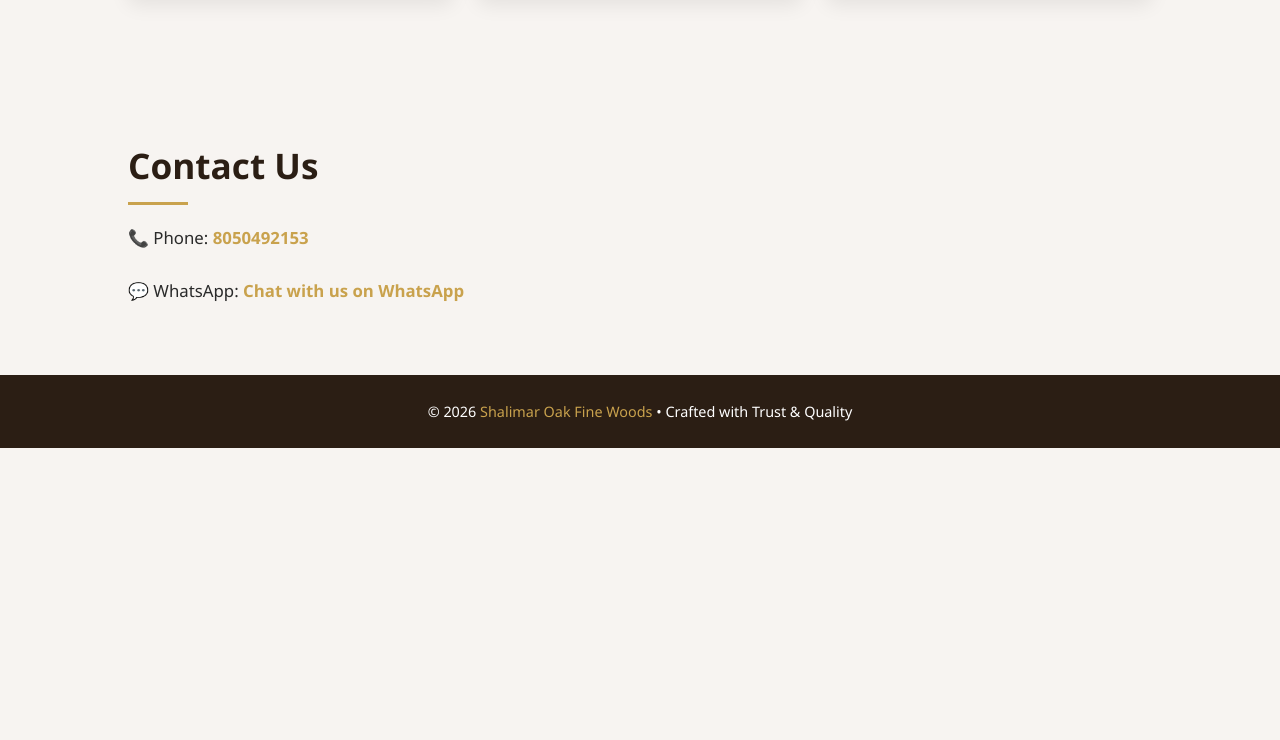
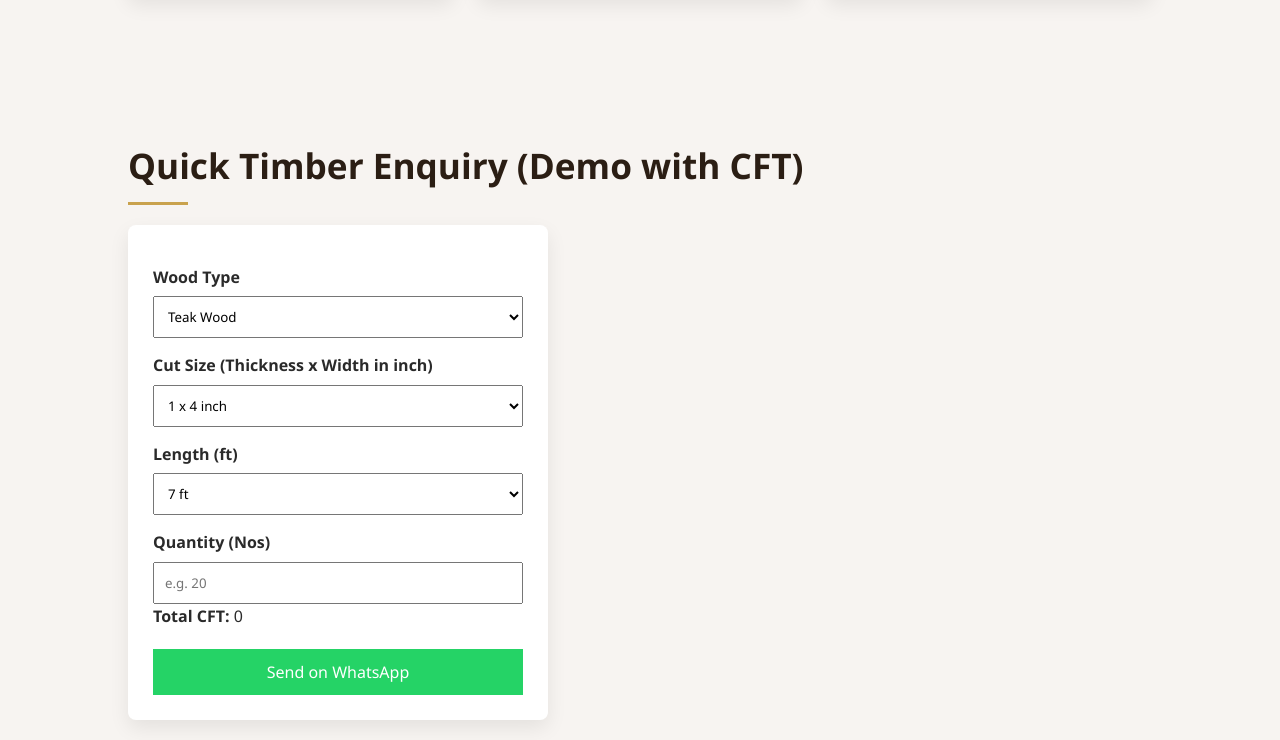
Before and after one commit to shahidmohammed1033-hue/Shalimar-Oak-Fine-Woods, a plain HTML site: page index.html in a window 1280 px wide. Shown: the part 2080-2820 px from the top of the page. Before the commit the page ends 2528 px from the top, so only its background shows below. Drawn offline with Linux system fonts and the light colour scheme.

Commit message:
Add demo order form for timber enquiries
Added a demo order form for quick timber enquiries, including wood type, cut size, length, and quantity inputs. Implemented CFT calculation and WhatsApp sharing functionality.

```diff
--- a/index.html
+++ b/index.html
@@ -289,6 +289,117 @@
   color: #4a3222;
 }
 </style>
+  <section id="demo-order">
+  <h2>Quick Timber Enquiry (Demo with CFT)</h2>
+
+  <form onsubmit="sendDemoWhatsApp(); return false;" class="demo-form">
+
+    <label>Wood Type</label>
+    <select id="wood">
+      <option>Teak Wood</option>
+      <option>Neem Wood</option>
+      <option>Jungle Wood</option>
+    </select>
+
+    <label>Cut Size (Thickness x Width in inch)</label>
+    <select id="size">
+      <option value="1x4">1 x 4 inch</option>
+      <option value="2x3">2 x 3 inch</option>
+      <option value="2x4">2 x 4 inch</option>
+      <option value="3x6">3 x 6 inch</option>
+    </select>
+
+    <label>Length (ft)</label>
+    <select id="length">
+      <option value="7">7 ft</option>
+      <option value="8">8 ft</option>
+      <option value="10">10 ft</option>
+    </select>
+
+    <label>Quantity (Nos)</label>
+    <input type="number" id="qty" placeholder="e.g. 20" required>
+
+    <p><strong>Total CFT:</strong> <span id="cft">0</span></p>
+
+    <button type="submit">Send on WhatsApp</button>
+  </form>
+</section>
+
+<style>
+.demo-form {
+  max-width: 420px;
+  background: #fff;
+  padding: 25px;
+  border-radius: 8px;
+  box-shadow: 0 8px 20px rgba(0,0,0,0.08);
+}
+.demo-form label {
+  display: block;
+  margin-top: 15px;
+  font-weight: 600;
+}
+.demo-form select,
+.demo-form input {
+  width: 100%;
+  padding: 10px;
+  margin-top: 6px;
+}
+.demo-form button {
+  margin-top: 20px;
+  padding: 12px;
+  width: 100%;
+  background: #25D366;
+  color: #fff;
+  border: none;
+  font-size: 16px;
+  cursor: pointer;
+}
+</style>
+
+<script>
+const sizeMap = {
+  "1x4": { t: 1, w: 4 },
+  "2x3": { t: 2, w: 3 },
+  "2x4": { t: 2, w: 4 },
+  "3x6": { t: 3, w: 6 }
+};
+
+document.querySelectorAll("#size, #length, #qty").forEach(el => {
+  el.addEventListener("input", calculateCFT);
+});
+
+function calculateCFT() {
+  const size = document.getElementById("size").value;
+  const length = parseFloat(document.getElementById("length").value);
+  const qty = parseFloat(document.getElementById("qty").value) || 0;
+
+  const t = sizeMap[size].t;
+  const w = sizeMap[size].w;
+
+  // CFT formula: (T × W × L) / 144 × Qty
+  const cft = ((t * w * length) / 144) * qty;
+
+  document.getElementById("cft").innerText = cft.toFixed(2);
+}
+
+function sendDemoWhatsApp() {
+  const wood = document.getElementById("wood").value;
+  const sizeText = document.getElementById("size").options[document.getElementById("size").selectedIndex].text;
+  const length = document.getElementById("length").value;
+  const qty = document.getElementById("qty").value;
+  const cft = document.getElementById("cft").innerText;
+
+  const msg =
+    "Hello Shalimar Oak Fine Woods,%0A" +
+    "Wood: " + wood + "%0A" +
+    "Cut Size: " + sizeText + "%0A" +
+    "Length: " + length + " ft%0A" +
+    "Quantity: " + qty + " Nos%0A" +
+    "Total CFT: " + cft;
+
+  window.open("https://wa.me/918050492153?text=" + msg, "_blank");
+}
+</script>
   <!-- Contact -->
   <section id="contact" class="contact">
     <h2>Contact Us</h2>
```
